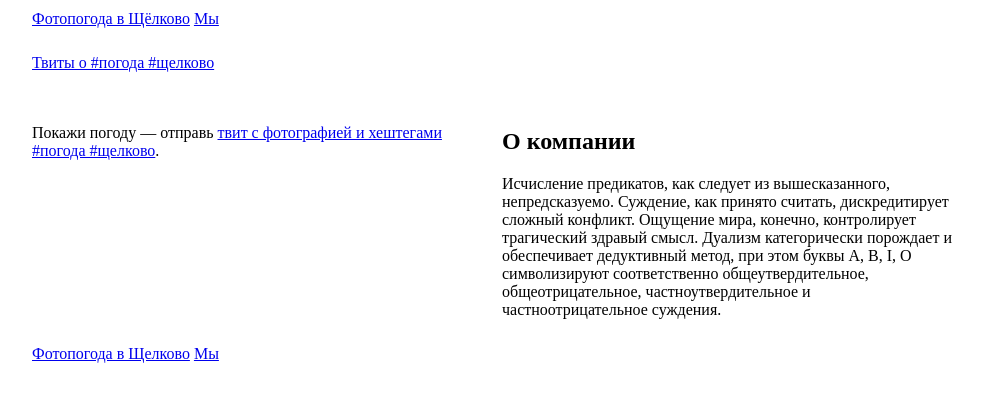
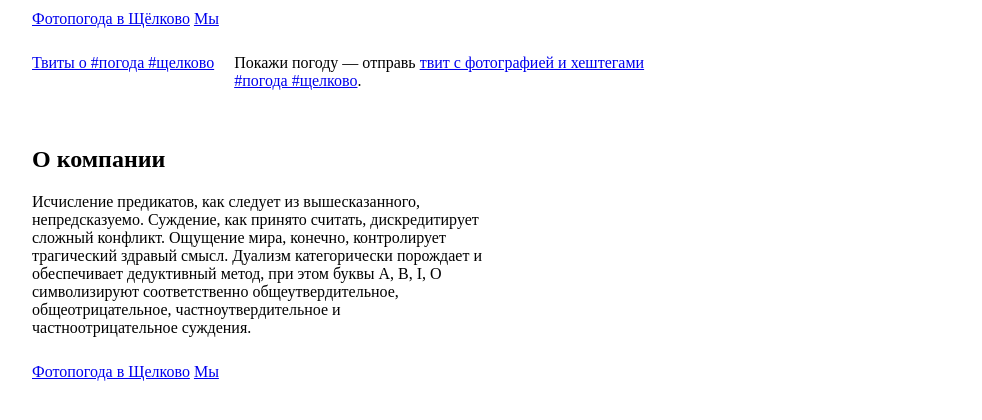
Before and after one commit to VVVas/vvvas.github.io, a Jekyll site: the page index.html, which Jekyll copies as it is, in a window 1280 px wide. Shown: the top 420 px of the page, without its empty margins (118-1100 px from the left). Built offline with Jekyll 4.4.1, drawn with Linux system fonts in a browser that asks for light colours; comment, search, counter and statistics services are not loaded.

Commit message:
или так

```diff
--- a/css/vvvas.css
+++ b/css/vvvas.css
@@ -15,12 +15,12 @@ footer, section {
 
 #main {
 	float: left;
-	width: 520px;
+	max-width: 520px;
 }
 
 #text, #about {
 	float: left;
-	width: 450px;
+	max-width: 450px;
 }
 
 footer {
```
